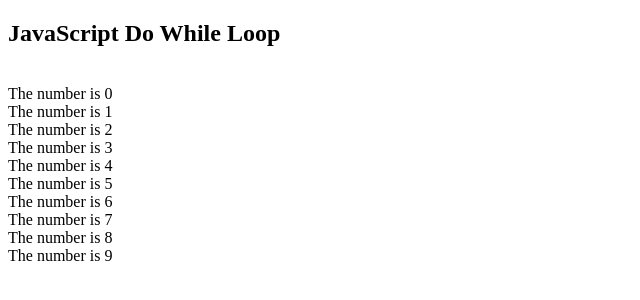
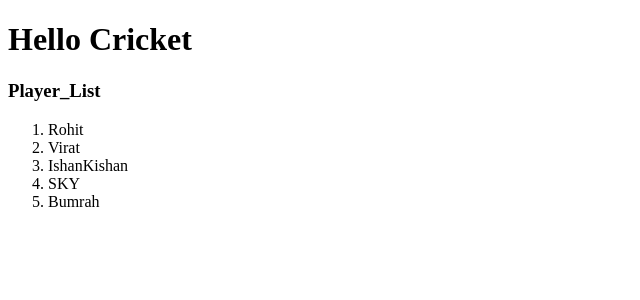
Before and after one commit to VKabil/Second_Project, a plain HTML site: page index.html in a window 1280 px wide. Shown: the whole page, without its empty margins (0-640 px from the left). Drawn offline with Linux system fonts and the light colour scheme.

Commit message:
Add Player List

```diff
--- a/index.html
+++ b/index.html
@@ -1,23 +1,21 @@
 <!DOCTYPE html>
-<html>
+<html lang="en">
+<head>
+  <meta charset="UTF-8">
+  <meta name="viewport" content="width=device-width, initial-scale=1.0">
+  <title>Document</title>
+</head>
 <body>
-
-<h2>JavaScript Do While Loop</h2>
-
-<p id="demo"></p>
-
-<script>
-let text = ""
-let i = 0;
-
-do {
-  text += "<br>The number is " + i;
-  i++;
-}
-while (i < 10);
-
-document.getElementById("demo").innerHTML = text;
-</script>
-
+  <h1>Hello Cricket</h1>
+  <p>
+    <h3>Player_List</h3>
+    <ol>
+      <li>Rohit</li>
+      <li>Virat</li>
+      <li>IshanKishan</li>
+      <li>SKY</li>
+      <li>Bumrah</li>
+    </ol>
+  </p>
 </body>
 </html>
```
